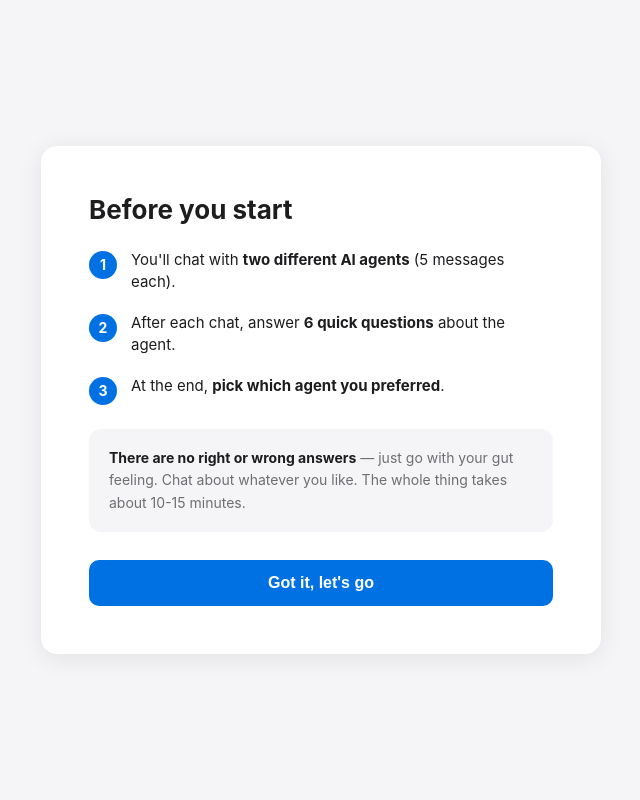
After one commit to AnshulPatil2005/soul-protocol, a FastAPI app: template research/eval_ui/templates/instructions.html in a window 1280 px wide. The commit adds this page. Shown: the whole page, without its empty margins (319-959 px from the left). Run offline with FastAPI, Linux system fonts and the light colour scheme; the template is opened without the code that fills it, so the values that code supplies are empty; parts of the project's set-up code (start-up, migrations or seed data) failed here and were passed over.

Commit message:
Harden eval UI for junior testers (#59)
* feat(eval-ui): harden evaluation UI for junior testers

- Session TTL (30 min) with background cleanup every 5 min to prevent memory leaks
- ANTHROPIC_API_KEY validated at startup with clear error message
- Soul.birth() and LLM calls wrapped in try/except — friendly errors, no raw 500s
- Instructions screen between name entry and chat start
- Reverse-coded survey item q6 ("responses felt generic and repetitive")
- Open-ended free_text_feedback textarea on final preference screen
- CSV export endpoint at /api/results/csv for easy data analysis
- Startup banner confirms server is ready

Co-Authored-By: Claude Opus 4.6 <noreply@anthropic.com>

* fix: require EVAL_ADMIN_TOKEN env var instead of hardcoded default

Co-Authored-By: Claude Opus 4.6 <noreply@anthropic.com>

---------

Co-authored-by: Claude Opus 4.6 <noreply@anthropic.com>

```diff
--- a/research/eval_ui/app.py
+++ b/research/eval_ui/app.py
@@ -1,4 +1,17 @@
 # app.py — FastAPI application for the Soul Protocol human evaluation study.
+#
+# Changes (2026-03-12 — fix/require-admin-token):
+#   - EVAL_ADMIN_TOKEN now required (no hardcoded default) — raises RuntimeError at startup
+#
+# Changes (2026-03-11 — feat/eval-ui-polish):
+#   - Session TTL (30 min) with background cleanup every 5 min
+#   - ANTHROPIC_API_KEY validation at startup (fail fast)
+#   - Soul.birth() and LLM calls wrapped in try/except for friendly errors
+#   - Instructions page added (/instructions/{session_id})
+#   - Open-ended free_text_feedback field added to final submission
+#   - Reverse-coded survey item q6 added
+#   - CSV export endpoint at /api/results/csv
+#   - Startup message printed on boot
 #
 # Students chat with two agents (soul-enabled and baseline, order randomized
 # and blinded) and fill out a Likert preference survey after each.
@@ -11,22 +24,28 @@
 
 from __future__ import annotations
 
+import asyncio
+import csv
+import io
 import json
+import logging
 import os
 import random
 import string
-import uuid
+import time
 from datetime import datetime
 from pathlib import Path
 from typing import Any
 
 from fastapi import FastAPI, HTTPException, Request
-from fastapi.responses import HTMLResponse
+from fastapi.responses import HTMLResponse, StreamingResponse
 from fastapi.templating import Jinja2Templates
 from pydantic import BaseModel
 
 from soul_protocol import Soul, Interaction
 from research.haiku_engine import HaikuCognitiveEngine
+
+logger = logging.getLogger("eval_ui")
 
 # ---------------------------------------------------------------------------
 # Config
@@ -37,9 +56,12 @@ RESULTS_DIR.mkdir(parents=True, exist_ok=True)
 
 TEMPLATES_DIR = Path(__file__).resolve().parent / "templates"
 
-ADMIN_TOKEN = os.environ.get("EVAL_ADMIN_TOKEN", "soul-eval-admin-2026")
+ADMIN_TOKEN = os.environ.get("EVAL_ADMIN_TOKEN", "")
 
 MAX_TURNS = 5
+
+SESSION_TTL_SECONDS = 30 * 60  # 30 minutes
+CLEANUP_INTERVAL_SECONDS = 5 * 60  # 5 minutes
 
 BASELINE_SYSTEM_PROMPT = (
     "You are a helpful AI assistant. Be friendly, concise, and helpful. "
@@ -122,6 +144,53 @@ sessions: dict[str, dict[str, Any]] = {}
 
 
 # ---------------------------------------------------------------------------
+# Startup / Shutdown
+# ---------------------------------------------------------------------------
+
+@app.on_event("startup")
+async def startup_event():
+    """Validate config and start background tasks on boot."""
+    # Fail fast if ANTHROPIC_API_KEY is missing
+    api_key = os.environ.get("ANTHROPIC_API_KEY", "")
+    if not api_key:
+        raise RuntimeError(
+            "ANTHROPIC_API_KEY environment variable is not set. "
+            "Set it before starting the eval UI:\n"
+            "  export ANTHROPIC_API_KEY='sk-ant-...'"
+        )
+    logger.info("ANTHROPIC_API_KEY validated (set and non-empty)")
+
+    # Fail fast if EVAL_ADMIN_TOKEN is missing
+    if not ADMIN_TOKEN:
+        raise RuntimeError(
+            "EVAL_ADMIN_TOKEN environment variable is not set. "
+            "Set it before starting the eval UI:\n"
+            "  export EVAL_ADMIN_TOKEN='your-secret-token-here'"
+        )
+    logger.info("EVAL_ADMIN_TOKEN validated (set and non-empty)")
+
+    # Start background session cleanup
+    asyncio.create_task(_session_cleanup_loop())
+
+    print("\n  Eval UI ready at http://localhost:8080\n")
+
+
+async def _session_cleanup_loop():
+    """Remove expired sessions every CLEANUP_INTERVAL_SECONDS."""
+    while True:
+        await asyncio.sleep(CLEANUP_INTERVAL_SECONDS)
+        now = time.time()
+        expired = [
+            sid for sid, sess in sessions.items()
+            if now - sess.get("created_at", now) > SESSION_TTL_SECONDS
+        ]
+        for sid in expired:
+            sessions.pop(sid, None)
+        if expired:
+            logger.info("Cleaned up %d expired session(s)", len(expired))
+
+
+# ---------------------------------------------------------------------------
 # Helpers
 # ---------------------------------------------------------------------------
 
@@ -152,7 +221,15 @@ async def _get_soul_response(
     system_prompt = soul.to_system_prompt()
     context = await soul.context_for(user_message, max_memories=5)
     prompt = _build_prompt(system_prompt, context, messages, user_message)
-    return await engine.think(prompt)
+
+    try:
+        return await engine.think(prompt)
+    except Exception as e:
+        logger.error("Soul response LLM error: %s", e)
+        raise HTTPException(
+            status_code=503,
+            detail="Agent is thinking... please wait a moment and try again.",
+        )
 
 
 async def _get_baseline_response(
@@ -161,7 +238,15 @@ async def _get_baseline_response(
     """Generate a response using the generic baseline path."""
     engine: HaikuCognitiveEngine = session["engine"]
     prompt = _build_prompt(BASELINE_SYSTEM_PROMPT, "", messages, user_message)
-    return await engine.think(prompt)
+
+    try:
+        return await engine.think(prompt)
+    except Exception as e:
+        logger.error("Baseline response LLM error: %s", e)
+        raise HTTPException(
+            status_code=503,
+            detail="Agent is thinking... please wait a moment and try again.",
+        )
 
 
 def _save_session(session: dict[str, Any]) -> None:
@@ -184,6 +269,7 @@ def _save_session(session: dict[str, Any]) -> None:
             "survey": session.get("survey_b"),
         },
         "preference": session.get("preference"),
+        "free_text_feedback": session.get("free_text_feedback"),
     }
     filepath = RESULTS_DIR / f"{session['session_id']}.json"
     filepath.write_text(json.dumps(data, indent=2, default=str))
@@ -210,7 +296,9 @@ class SurveyRequest(BaseModel):
     q3: int
     q4: int
     q5: int
+    q6: int = 0  # Reverse-coded item (optional for backward compat)
     preference: str | None = None  # Only set on final submission
+    free_text_feedback: str | None = None  # Open-ended feedback on final
 
 
 # ---------------------------------------------------------------------------
@@ -220,6 +308,16 @@ class SurveyRequest(BaseModel):
 @app.get("/", response_class=HTMLResponse)
 async def landing_page(request: Request):
     return templates.TemplateResponse("index.html", {"request": request})
+
+
+@app.get("/instructions/{session_id}", response_class=HTMLResponse)
+async def instructions_page(request: Request, session_id: str):
+    if session_id not in sessions:
+        raise HTTPException(status_code=404, detail="Session not found")
+    return templates.TemplateResponse("instructions.html", {
+        "request": request,
+        "session_id": session_id,
+    })
 
 
 @app.get("/chat/{session_id}", response_class=HTMLResponse)
@@ -244,15 +342,25 @@ async def start_session(req: StartRequest):
     preset_key = random.choice(list(SOUL_PRESETS.keys()))
     preset = SOUL_PRESETS[preset_key]
 
-    # Birth a soul with the chosen preset
-    engine = HaikuCognitiveEngine(max_tokens=300)
-    soul = await Soul.birth(
-        name=preset["name"],
-        archetype=preset["archetype"],
-        ocean=preset["ocean"],
-        values=preset.get("values"),
-        engine=engine,
-    )
+    # Birth a soul with the chosen preset — wrapped for friendly error
+    try:
+        engine = HaikuCognitiveEngine(max_tokens=300)
+        soul = await Soul.birth(
+            name=preset["name"],
+            archetype=preset["archetype"],
+            ocean=preset["ocean"],
+            values=preset.get("values"),
+            engine=engine,
+        )
+    except Exception as e:
+        logger.error("Soul.birth() failed: %s", e)
+        raise HTTPException(
+            status_code=503,
+            detail=(
+                "Something went wrong setting up the evaluation. "
+                "Please try again in a moment, or let the study coordinator know."
+            ),
+        )
 
     # Randomize which condition is Agent A vs Agent B
     order = ["soul", "baseline"]
@@ -262,6 +370,7 @@ async def start_session(req: StartRequest):
         "session_id": session_id,
         "student_name": req.student_name.strip(),
         "timestamp": datetime.now().isoformat(),
+        "created_at": time.time(),
         "soul_preset": preset_key,
         "soul": soul,
         "engine": engine,
@@ -273,11 +382,13 @@ async def start_session(req: StartRequest):
         "survey_a": None,
         "survey_b": None,
         "preference": None,
+        "free_text_feedback": None,
         "phase": "chat_a",  # chat_a -> survey_a -> chat_b -> survey_b -> preference -> done
     }
     sessions[session_id] = session
 
-    return {"session_id": session_id, "redirect": f"/chat/{session_id}"}
+    # Redirect to instructions page instead of chat directly
+    return {"session_id": session_id, "redirect": f"/instructions/{session_id}"}
 
 
 @app.post("/api/message")
@@ -300,12 +411,15 @@ async def send_message(req: MessageRequest):
     if condition == "soul":
         response = await _get_soul_response(session, req.message, session[messages_key])
         # Let the soul observe the interaction so it builds memory
-        soul: Soul = session["soul"]
-        await soul.observe(Interaction(
-            user_input=req.message,
-            agent_output=response,
-            channel="eval_ui",
-        ))
+        try:
+            soul: Soul = session["soul"]
+            await soul.observe(Interaction(
+                user_input=req.message,
+                agent_output=response,
+                channel="eval_ui",
+            ))
+        except Exception as e:
+            logger.warning("Soul.observe() failed (non-fatal): %s", e)
     else:
         response = await _get_baseline_response(session, req.message, session[messages_key])
 
@@ -336,7 +450,11 @@ async def submit_survey(req: SurveyRequest):
     if not session:
         raise HTTPException(status_code=404, detail="Session not found")
 
-    survey_data = {"q1": req.q1, "q2": req.q2, "q3": req.q3, "q4": req.q4, "q5": req.q5}
+    survey_data = {
+        "q1": req.q1, "q2": req.q2, "q3": req.q3,
+        "q4": req.q4, "q5": req.q5,
+        "q6": req.q6,  # Reverse-coded: "responses felt generic and repetitive"
+    }
 
     if req.agent == "a":
         session["survey_a"] = survey_data
@@ -351,6 +469,8 @@ async def submit_survey(req: SurveyRequest):
     elif req.agent == "final":
         if req.preference:
             session["preference"] = req.preference
+        if req.free_text_feedback:
+            session["free_text_feedback"] = req.free_text_feedback
         session["phase"] = "done"
         _save_session(session)
         return {"next_phase": "done"}
@@ -388,3 +508,71 @@ async def get_results(token: str = ""):
         results.append(json.loads(filepath.read_text()))
 
     return {"count": len(results), "results": results}
+
+
+@app.get("/api/results/csv")
+async def get_results_csv(token: str = ""):
+    """Admin endpoint: export all completed results as CSV."""
+    if token != ADMIN_TOKEN:
+        raise HTTPException(status_code=403, detail="Invalid admin token")
+
+    results = []
+    for filepath in sorted(RESULTS_DIR.glob("*.json")):
+        results.append(json.loads(filepath.read_text()))
+
+    # Build CSV in memory
+    output = io.StringIO()
+    fieldnames = [
+        "session_id", "student_name", "timestamp", "soul_preset",
+        "agent_order", "condition_a", "condition_b",
+        "q1_a", "q2_a", "q3_a", "q4_a", "q5_a", "q6_a",
+        "q1_b", "q2_b", "q3_b", "q4_b", "q5_b", "q6_b",
+        "preference", "preferred_condition", "free_text_feedback",
+    ]
+    writer = csv.DictWriter(output, fieldnames=fieldnames)
+    writer.writeheader()
+
+    for r in results:
+        order = r.get("agent_order", ["unknown", "unknown"])
+        survey_a = r.get("agent_a", {}).get("survey") or {}
+        survey_b = r.get("agent_b", {}).get("survey") or {}
+
+        pref = r.get("preference")  # "A" or "B"
+        if pref == "A":
+            preferred_condition = order[0]
+        elif pref == "B":
+            preferred_condition = order[1]
+        else:
+            preferred_condition = ""
+
+        writer.writerow({
+            "session_id": r.get("session_id", ""),
+            "student_name": r.get("student_name", ""),
+            "timestamp": r.get("timestamp", ""),
+            "soul_preset": r.get("soul_preset", ""),
+            "agent_order": "|".join(order),
+            "condition_a": order[0],
+            "condition_b": order[1],
+            "q1_a": survey_a.get("q1", ""),
+            "q2_a": survey_a.get("q2", ""),
+            "q3_a": survey_a.get("q3", ""),
+            "q4_a": survey_a.get("q4", ""),
+            "q5_a": survey_a.get("q5", ""),
+            "q6_a": survey_a.get("q6", ""),
+            "q1_b": survey_b.get("q1", ""),
+            "q2_b": survey_b.get("q2", ""),
+            "q3_b": survey_b.get("q3", ""),
+            "q4_b": survey_b.get("q4", ""),
+            "q5_b": survey_b.get("q5", ""),
+            "q6_b": survey_b.get("q6", ""),
+            "preference": pref or "",
+            "preferred_condition": preferred_condition,
+            "free_text_feedback": r.get("free_text_feedback", ""),
+        })
+
+    csv_content = output.getvalue()
+    return StreamingResponse(
+        io.BytesIO(csv_content.encode("utf-8")),
+        media_type="text/csv",
+        headers={"Content-Disposition": "attachment; filename=eval_results.csv"},
+    )
--- /dev/null
+++ b/research/eval_ui/templates/instructions.html
@@ -0,0 +1,115 @@
+<!-- instructions.html — Brief instructions screen shown after name entry,
+     before the chat begins. Keeps things simple and non-intimidating for
+     junior testers.
+
+     Created: 2026-03-11 (feat/eval-ui-polish) -->
+<!DOCTYPE html>
+<html lang="en">
+<head>
+    <meta charset="UTF-8">
+    <meta name="viewport" content="width=device-width, initial-scale=1.0">
+    <title>AI Agent Evaluation — Instructions</title>
+    <style>
+        * { margin: 0; padding: 0; box-sizing: border-box; }
+        body {
+            font-family: -apple-system, BlinkMacSystemFont, 'Segoe UI', Roboto, sans-serif;
+            background: #f5f5f7;
+            color: #1d1d1f;
+            min-height: 100vh;
+            display: flex;
+            align-items: center;
+            justify-content: center;
+        }
+        .container {
+            background: white;
+            border-radius: 16px;
+            padding: 48px;
+            max-width: 560px;
+            width: 90%;
+            box-shadow: 0 4px 24px rgba(0,0,0,0.08);
+        }
+        h1 {
+            font-size: 26px;
+            font-weight: 700;
+            margin-bottom: 24px;
+        }
+        .step {
+            display: flex;
+            align-items: flex-start;
+            gap: 14px;
+            margin-bottom: 18px;
+        }
+        .step-number {
+            background: #0071e3;
+            color: white;
+            width: 28px;
+            height: 28px;
+            border-radius: 50%;
+            display: flex;
+            align-items: center;
+            justify-content: center;
+            font-size: 14px;
+            font-weight: 700;
+            flex-shrink: 0;
+            margin-top: 2px;
+        }
+        .step-text {
+            font-size: 15px;
+            line-height: 1.5;
+        }
+        .note {
+            background: #f5f5f7;
+            border-radius: 12px;
+            padding: 18px 20px;
+            margin-top: 24px;
+            margin-bottom: 28px;
+            font-size: 14px;
+            line-height: 1.6;
+            color: #6e6e73;
+        }
+        .note strong {
+            color: #1d1d1f;
+        }
+        button {
+            width: 100%;
+            padding: 14px;
+            background: #0071e3;
+            color: white;
+            border: none;
+            border-radius: 10px;
+            font-size: 16px;
+            font-weight: 600;
+            cursor: pointer;
+            transition: background 0.2s;
+        }
+        button:hover { background: #0077ed; }
+    </style>
+</head>
+<body>
+    <div class="container">
+        <h1>Before you start</h1>
+
+        <div class="step">
+            <span class="step-number">1</span>
+            <span class="step-text">You'll chat with <strong>two different AI agents</strong> (5 messages each).</span>
+        </div>
+        <div class="step">
+            <span class="step-number">2</span>
+            <span class="step-text">After each chat, answer <strong>6 quick questions</strong> about the agent.</span>
+        </div>
+        <div class="step">
+            <span class="step-number">3</span>
+            <span class="step-text">At the end, <strong>pick which agent you preferred</strong>.</span>
+        </div>
+
+        <div class="note">
+            <strong>There are no right or wrong answers</strong> — just go with your gut feeling.
+            Chat about whatever you like. The whole thing takes about 10-15 minutes.
+        </div>
+
+        <button onclick="window.location.href='/chat/{{ session_id }}'">
+            Got it, let's go
+        </button>
+    </div>
+</body>
+</html>
```
Also changed, not shown: research/eval_ui/templates/chat.html (+89 -7 lines), research/eval_ui/templates/index.html (+5 -33 lines), research/eval_ui/README.md.
